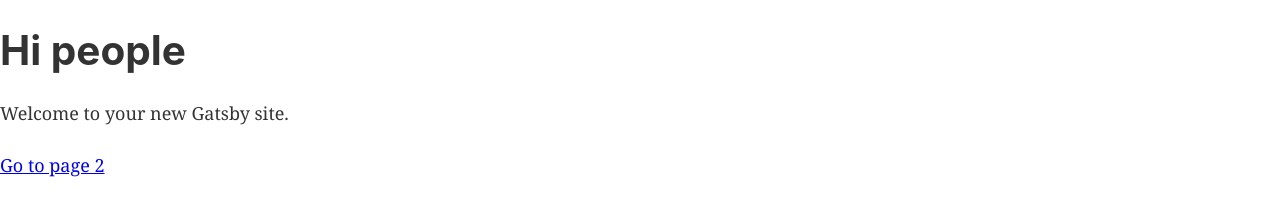
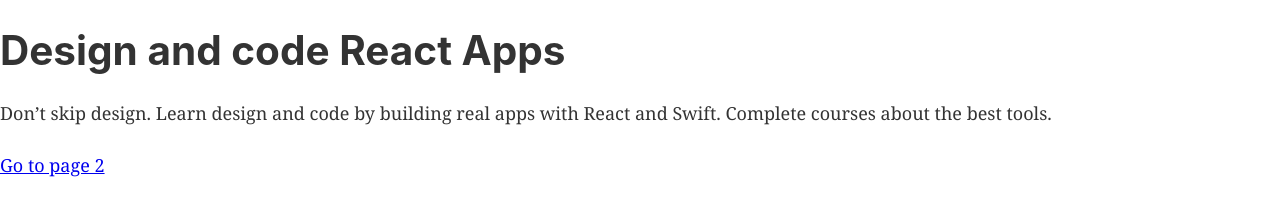
Before and after one commit to LucasTchitdjian/Gatsby-React-Website, a Gatsby site: page / in a window 1280 px wide. Shown: the part 47-262 px from the top of the page. Built offline with nearby package versions, Linux system fonts and the light colour scheme; Gatsby itself is replaced by a stand-in of ours.

Commit message:
first commit

```diff
--- a/gatsby-config.js
+++ b/gatsby-config.js
@@ -1,8 +1,8 @@
 module.exports = {
   siteMetadata: {
-    title: `Gatsby Default Starter`,
-    description: `Kick off your next, great Gatsby project with this default starter. This barebones starter ships with the main Gatsby configuration files you might need.`,
-    author: `@gatsbyjs`,
+    title: `Design + Code`,
+    description: `Don’t skip design. Learn design and code by building real apps with React and Swift. Complete courses about the best tools.`,
+    author: `@Lucas`,
   },
   plugins: [
     `gatsby-plugin-react-helmet`,
--- a/src/pages/index.js
+++ b/src/pages/index.js
@@ -8,8 +8,11 @@ function IndexPage() {
     <Layout>
       <SEO title="Home" />
       <img src="/images/logos/logo.svg" alt="logo" />
-      <h1>Hi people</h1>
-      <p>Welcome to your new Gatsby site.</p>
+      <h1>Design and code React Apps</h1>
+      <p>
+        Don’t skip design. Learn design and code by building real apps with
+        React and Swift. Complete courses about the best tools.
+      </p>
       <Link to="/page-2/">Go to page 2</Link> <br />
     </Layout>
   )
```
